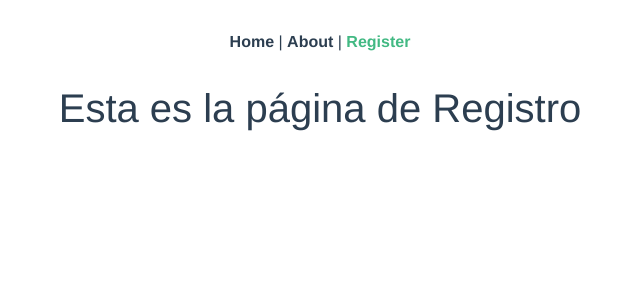
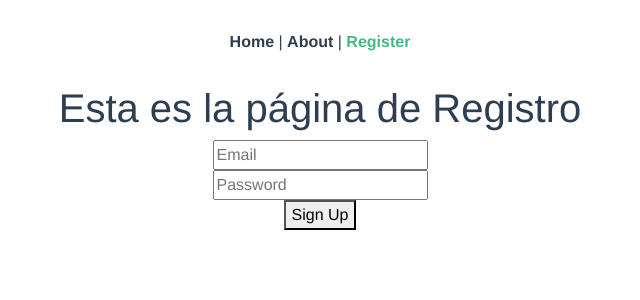
Before and after one commit to alu0101046853/SyTW_E10, a Vue app in the folder cliente/: page /#/register in a window 1280 px wide. Shown: the top 300 px of the page, without its empty margins (320-960 px from the left). Built offline with nearby package versions, Linux system fonts and the light colour scheme.

Commit message:
Papa que registro

```diff
--- a/cliente/package.json
+++ b/cliente/package.json
@@ -3,7 +3,7 @@
   "version": "0.1.0",
   "private": true,
   "scripts": {
-    "serve": "vue-cli-service serve",
+    "serve": "vue-cli-service serve --port 3000 --host 172.16.118.2",
     "build": "vue-cli-service build",
     "test:unit": "vue-cli-service test:unit",
     "lint": "vue-cli-service lint --fix"
@@ -11,6 +11,7 @@
   "dependencies": {
     "bootstrap-vue": "^2.20.1",
     "core-js": "^3.6.5",
+    "firebase": "^8.1.1",
     "vue": "^2.6.11",
     "vue-router": "^3.2.0",
     "vuex": "^3.4.0"
--- a/cliente/src/main.js
+++ b/cliente/src/main.js
@@ -1,4 +1,5 @@
 import Vue from "vue";
+import firebase from "firebase";
 import App from "./App.vue";
 import router from "./router";
 import store from "./store";
@@ -11,6 +12,18 @@ Vue.use(BootstrapVueIcons);
 
 Vue.config.productionTip = false;
 
+const config = {
+  apiKey: "AIzaSyAl36DJph4nIrw2IQbeOGbw_HPmAFgOCi4",
+  authDomain: "sytw-e10.firebaseapp.com",
+  projectId: "sytw-e10",
+  storageBucket: "sytw-e10.appspot.com",
+  messagingSenderId: "671075147181",
+  appId: "1:671075147181:web:253ffaefca9aa08f745524",
+  measurementId: "G-NWRY68JZMH"
+};
+
+firebase.initializeApp(config);
+
 new Vue({
   router,
   store,
--- a/cliente/src/views/Register.vue
+++ b/cliente/src/views/Register.vue
@@ -1,12 +1,34 @@
 <template>
 <div class="register">
   <h1> Esta es la página de Registro </h1>
+  <input type="text" v-model="email" placeholder="Email"><br>
+  <input type="password" v-model="password" placeholder="Password"><br>
+  <button @click="signUp">Sign Up</button>
 </div>
 </template>
 
 <script>
+import firebase from "firebase";
 export default {
-
+  name: "signUp",
+  data () {
+    return {
+      email: "",
+      password: ""
+    };
+  },
+  methods: {
+    signUp: function () {
+      firebase.auth().createUserWithEmailAndPassword(this.email, this.password).then(
+        function (user) {
+          alert("Usuario Creado");
+        },
+        function (err) {
+          alert("oops. " + err.message);
+        }
+      );
+    }
+  }
 };
 </script>
 
```
Also changed, not shown: 1 other file (tests, documents, lock files or other folders).
